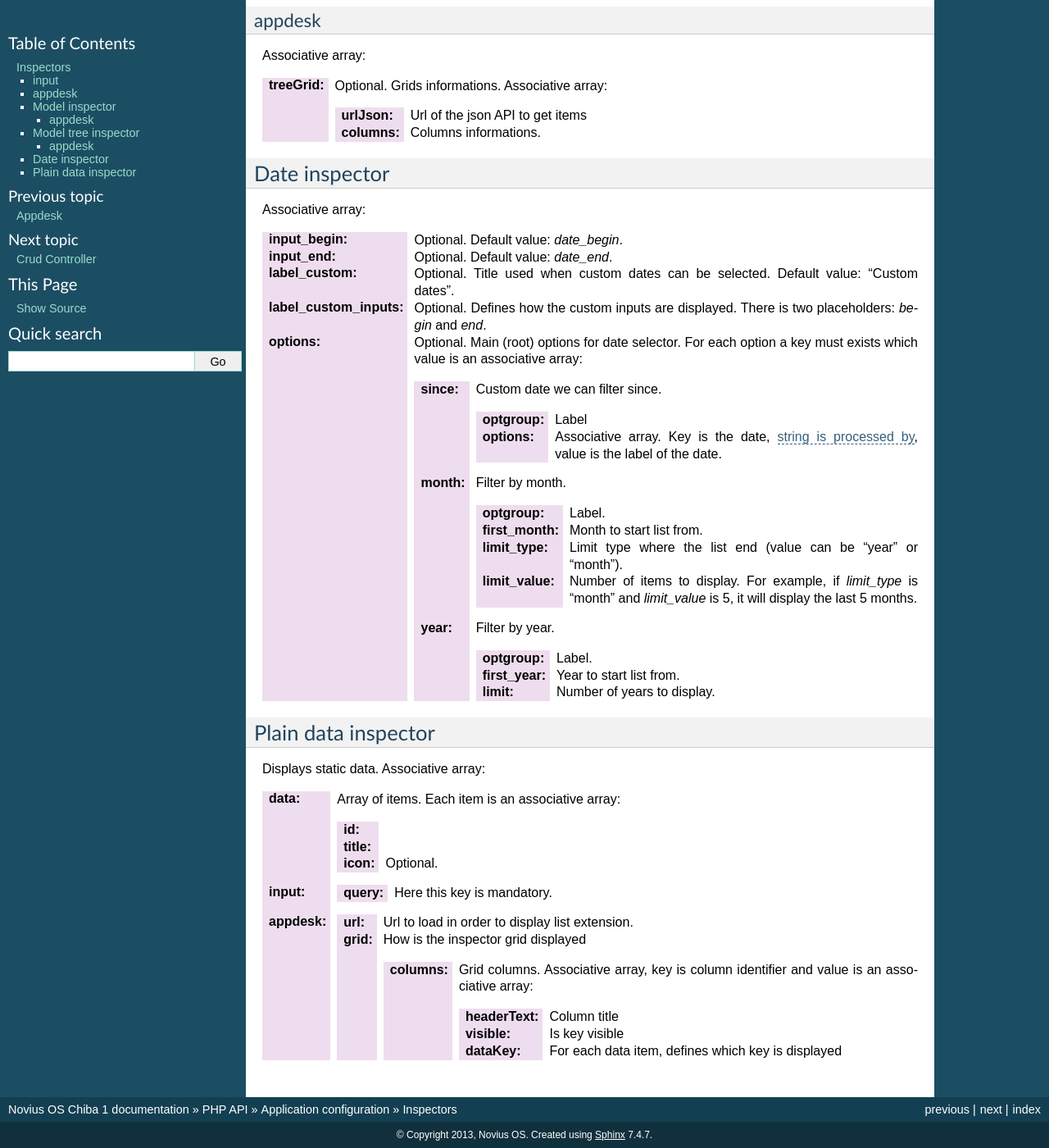
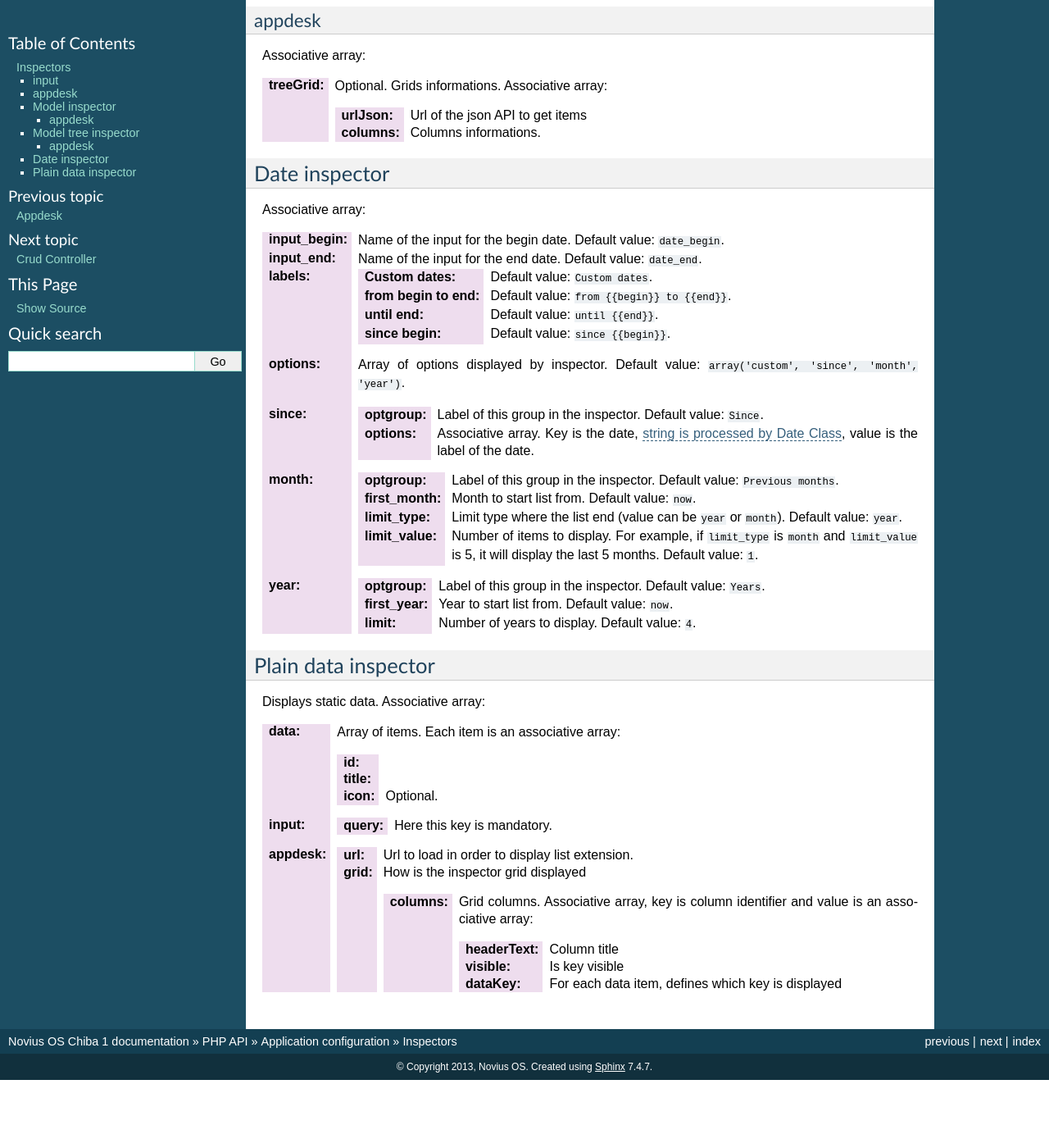
Before and after one commit to vrcAlbert/documentation-api, a Sphinx documentation site: the page built from source/php/configuration/application/inspector.rst, in a window 1280 px wide and 1400 px high, scrolled down 1306 px. Shown: the whole window at 82% size. Built offline with Sphinx 7.4.7, drawn with Linux system fonts in a browser that asks for light colours; after the commit the page ends 2623 px from its top, so only the background shows below that.

Commit message:
Bugfix inspector date configuration

```diff
--- a/source/php/configuration/application/inspector.rst
+++ b/source/php/configuration/application/inspector.rst
@@ -73,29 +73,26 @@ Date inspector
 
 Associative array:
 
-:input_begin: Optional. Default value: `date_begin`.
-:input_end: Optional. Default value: `date_end`.
-:label_custom: Optional. Title used when custom dates can be selected. Default value: "Custom dates".
-:label_custom_inputs: Optional. Defines how the custom inputs are displayed. There is two placeholders: `begin` and `end`.
-:options: Optional. Main (root) options for date selector. For each option a key must exists which value is an associative array:
-
-    :since: Custom date we can filter since.
-
-        :optgroup: Label
-        :options: Associative array. Key is the date, `string is processed by <http://fuelphp.com/docs/classes/date.html>`__, value is the label of the date.
-
-    :month: Filter by month.
-
-        :optgroup: Label.
-        :first_month: Month to start list from.
-        :limit_type: Limit type where the list end (value can be "year" or "month").
-        :limit_value: Number of items to display. For example, if `limit_type` is "month" and `limit_value` is 5, it will display the last 5 months.
-
-    :year: Filter by year.
-
-        :optgroup: Label.
-        :first_year: Year to start list from.
-        :limit: Number of years to display.
+:input_begin: Name of the input for the begin date. Default value: ``date_begin``.
+:input_end: Name of the input for the end date. Default value: ``date_end``.
+:labels:
+    :Custom dates: Default value: ``Custom dates``.
+    :from begin to end: Default value: ``from {{begin}} to {{end}}``.
+    :until end: Default value: ``until {{end}}``.
+    :since begin: Default value: ``since {{begin}}``.
+:options: | Array of options displayed by inspector. Default value: ``array('custom', 'since', 'month', 'year')``.
+:since:
+    :optgroup: Label of this group in the inspector. Default value: ``Since``.
+    :options: Associative array. Key is the date, `string is processed by Date Class <http://fuelphp.com/docs/classes/date.html>`__, value is the label of the date.
+:month:
+    :optgroup: Label of this group in the inspector. Default value: ``Previous months``.
+    :first_month: Month to start list from. Default value: ``now``.
+    :limit_type: Limit type where the list end (value can be ``year`` or ``month``). Default value: ``year``.
+    :limit_value: Number of items to display. For example, if ``limit_type`` is ``month`` and ``limit_value`` is 5, it will display the last 5 months. Default value: ``1``.
+:year:
+    :optgroup: Label of this group in the inspector. Default value: ``Years``.
+    :first_year: Year to start list from. Default value: ``now``.
+    :limit: Number of years to display. Default value: ``4``.
 
 Plain data inspector
 ********************
```
